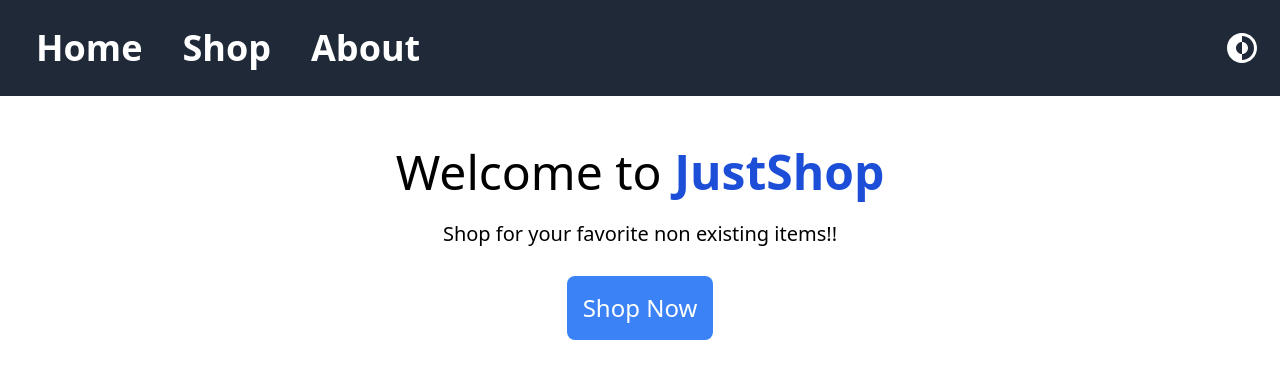
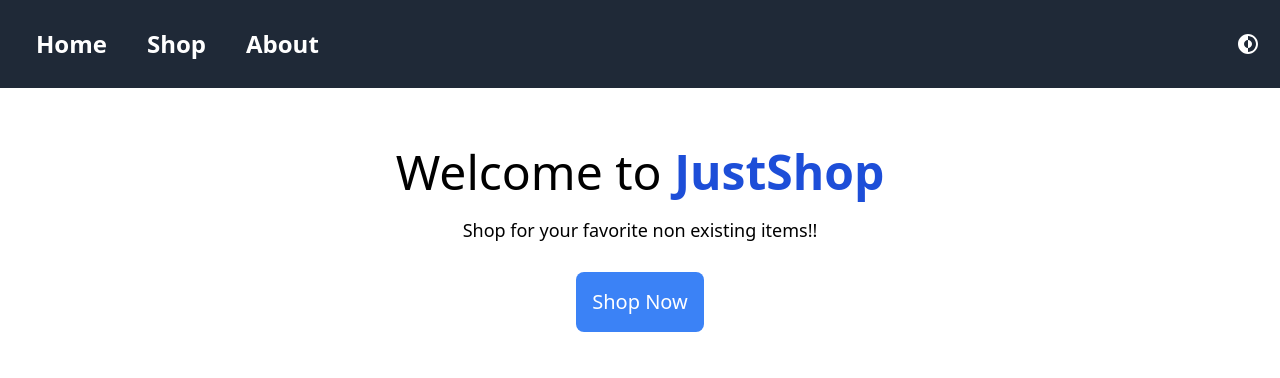
Before and after one commit to RamziRM/shopping-cart, a React (Create React App) app: page / in a window 1280 px wide. Shown: the top 378 px of the page. Built offline with nearby package versions, Linux system fonts and the light colour scheme.

Commit message:
text size adjustments

```diff
--- a/src/components/Header.js
+++ b/src/components/Header.js
@@ -14,7 +14,7 @@ export default function Header({ darkMode, setDarkMode }) {
             <NavigationMenu.Item>
               <Link
                 to="/"
-                className="font-bold text-4xl border-b-4 border-transparent hover:border-gray-400"
+                className="font-bold text-2xl border-b-4 border-transparent hover:border-gray-400"
               >
                 <button className="focus:outline-none">Home</button>
               </Link>
@@ -22,7 +22,7 @@ export default function Header({ darkMode, setDarkMode }) {
             <NavigationMenu.Item>
               <Link
                 to="/shop"
-                className="font-bold text-4xl border-b-4 border-transparent hover:border-gray-400"
+                className="font-bold text-2xl border-b-4 border-transparent hover:border-gray-400"
               >
                 <button className="focus:outline-none">Shop</button>
               </Link>
@@ -30,7 +30,7 @@ export default function Header({ darkMode, setDarkMode }) {
             <NavigationMenu.Item>
               <Link
                 to="/about"
-                className="font-bold text-4xl border-b-4 border-transparent hover:border-gray-400"
+                className="font-bold text-2xl border-b-4 border-transparent hover:border-gray-400"
               >
                 <button className="focus:outline-none">About</button>
               </Link>
@@ -41,7 +41,7 @@ export default function Header({ darkMode, setDarkMode }) {
         <div className="flex items-center">
           <CgDarkMode
             onClick={() => setDarkMode(!darkMode)}
-            className="text-4xl"
+            className="text-2xl"
           />
         </div>
       </div>
--- a/src/pages/Home.js
+++ b/src/pages/Home.js
@@ -8,16 +8,16 @@ const Home = ({ darkMode }) => {
 
   return (
     <div className="dark:bg-gray-900">
-      <div className="flex flex-col w-screen h-screen text-center p-10 font-medium">
+      <div className="flex flex-col w-screen h-screen text-center p-12 font-medium">
         <h1 className="text-5xl py-3 dark:text-white">
           Welcome to <span className="text-blue-700 font-bold">JustShop</span>
         </h1>
-        <h4 className="text-xl pt-3 pb-5 dark:text-white">
+        <h4 className="text-lg pt-2 pb-5 dark:text-white">
           Shop for your favorite non existing items!!
         </h4>
         <div className="py-2">
           <Link to="/shop">
-            <button className="text-2xl p-4 bg-blue-500 w-fit text-white rounded-lg">
+            <button className="text-xl p-4 bg-blue-500 w-fit text-white rounded-lg">
               Shop Now
             </button>
           </Link>
```
